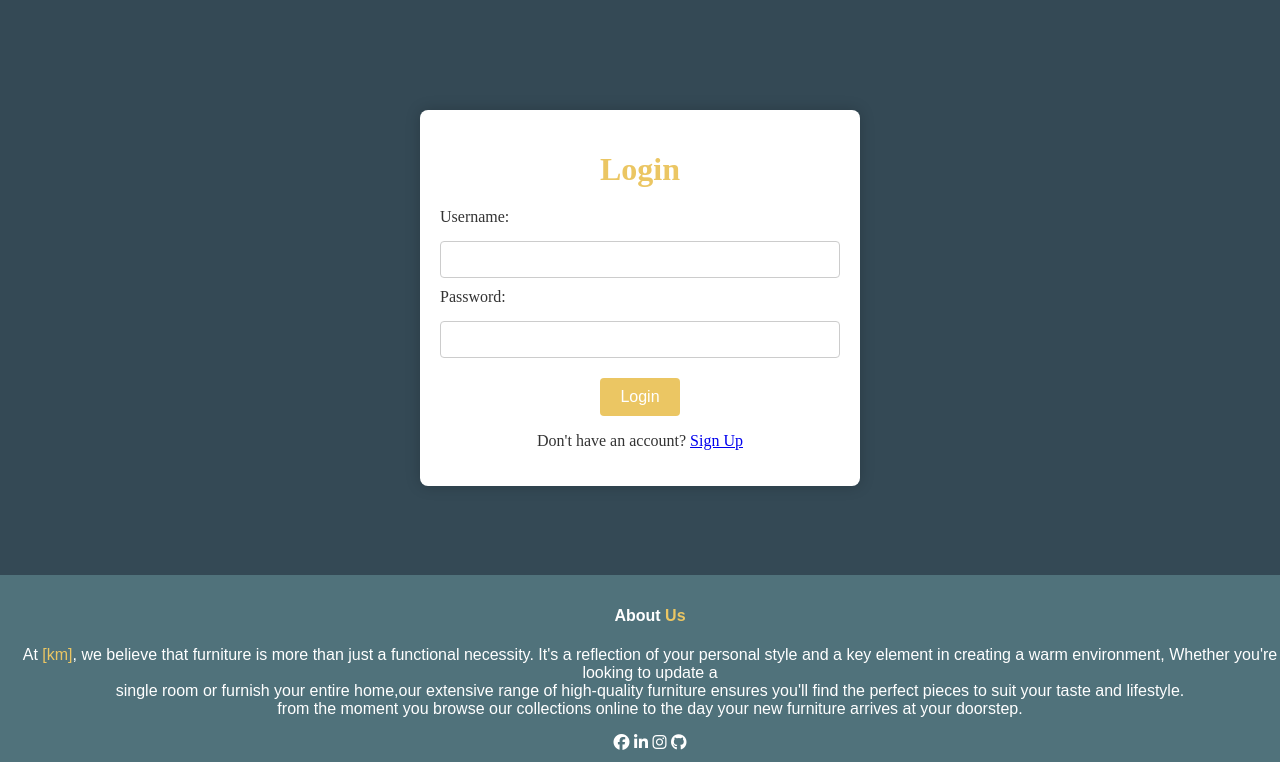
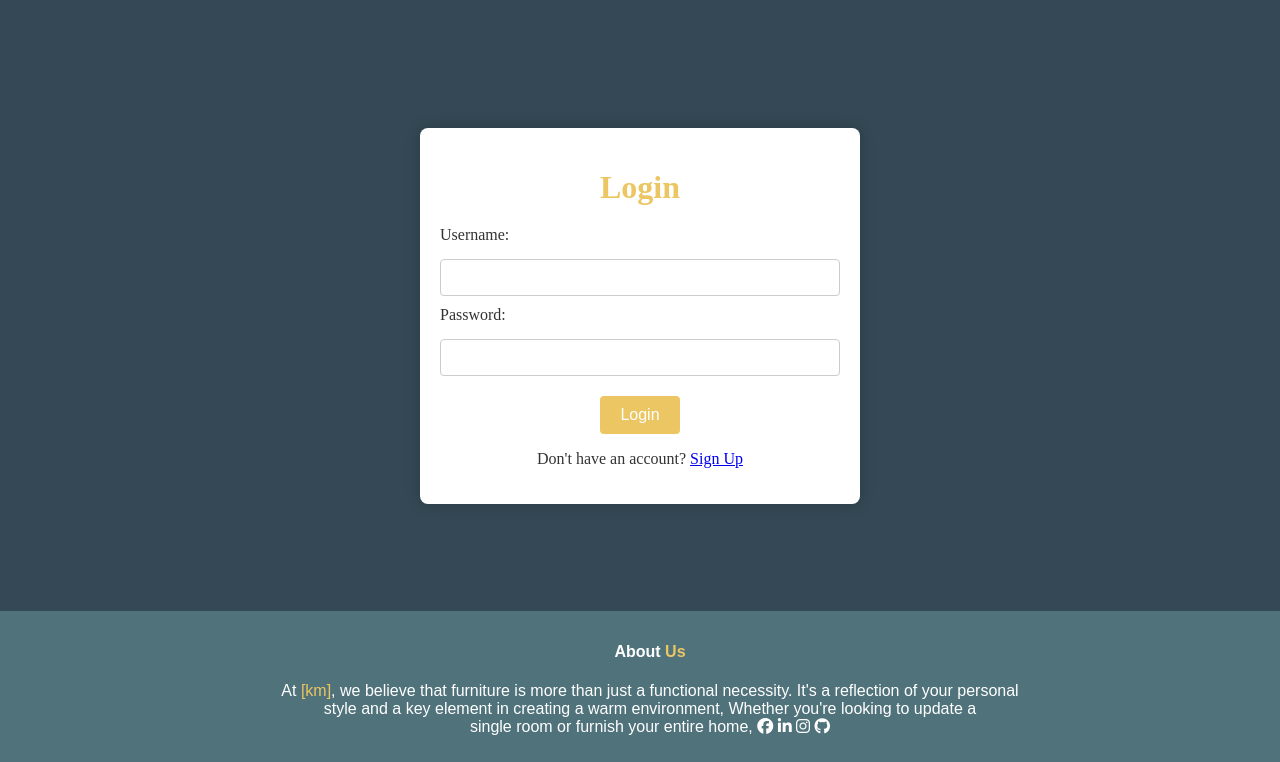
Before and after one commit to kais191/python1, a Flask app: page /login in a window 1280 px wide. Shown: the part 38-800 px from the top of the page. Run offline with Flask 3, Linux system fonts and the light colour scheme.

Commit message:
Update base.html

```diff
--- a/templates/base.html
+++ b/templates/base.html
@@ -45,8 +45,7 @@
     <footer>
         <section class="footer">
             <h4>About <span style="color: #ebc663;">Us</span></h4>
-            <p>At <span style="color: #ebc663;"> [km]</span>, we believe that furniture is more than just a functional necessity. It's a reflection of your personal style and a key element in creating a warm environment, Whether you're looking to update a <br>single room or furnish your entire home,our extensive range of high-quality furniture ensures you'll find the perfect pieces to suit your taste and lifestyle.<br>from the moment you browse our collections online to the day your new furniture arrives at your doorstep.</p>
-            <div class="icons">
+            <p>At <span style="color: #ebc663;"> [km]</span>, we believe that furniture is more than just a functional necessity. It's a reflection of your personal<br> style and a key element in creating a warm environment, Whether you're looking to update a <br>single room or furnish your entire home,
                 <i class="fa-brands fa-facebook"></i>
                 <i class="fa-brands fa-linkedin-in"></i>
                 <i class="fa-brands fa-instagram"></i>
```
